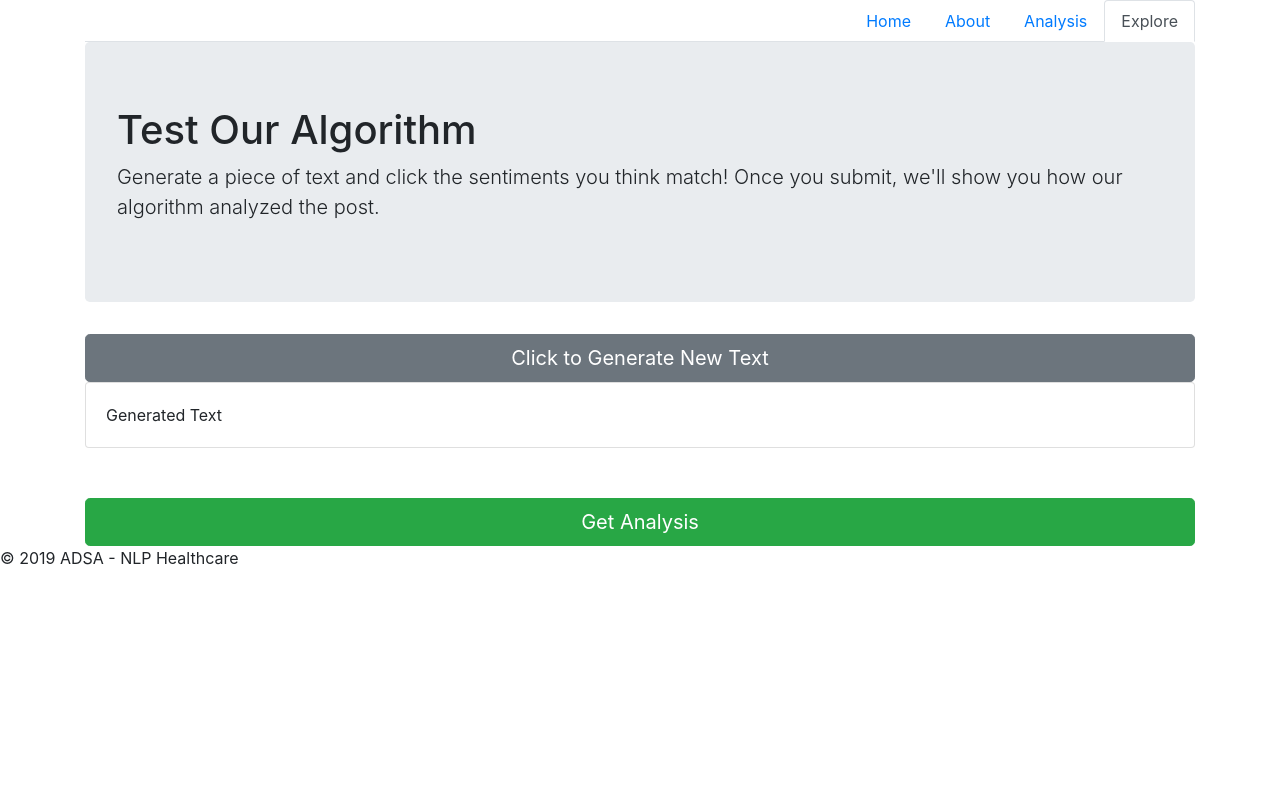
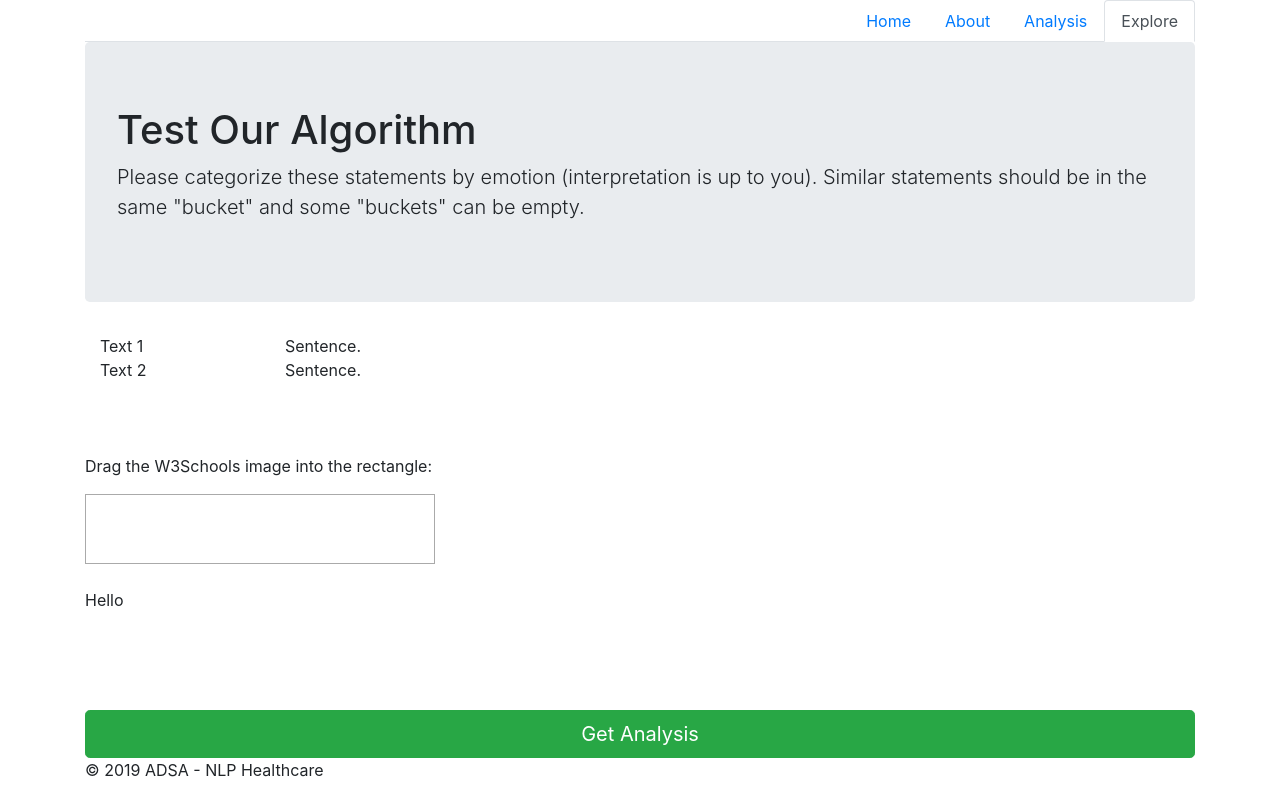
Before and after one commit to ADSA-UIUC/NLPFA18, a Flask app: page /explore in a window 1280 px wide. Run offline with Flask 2, Linux system fonts and the light colour scheme; some libraries are stand-ins or nearby versions.

Commit message:
stuck on drag and drop

```diff
--- a/src/flaskr/app/templates/explore.html
+++ b/src/flaskr/app/templates/explore.html
@@ -1,5 +1,8 @@
 {% extends "base.html" %}
 {% block title %}Explore{% endblock %}
+
+<script type="text/javascript" src="explore.js"></script>
+
 {% block body %}
 <div class="header clearfix">
   <nav>
@@ -15,23 +18,49 @@
 <div class="jumbotron">
   <h1>Test Our Algorithm</h1>
   <p class="lead">
-      Generate a piece of text and click the sentiments you think match!
-      Once you submit, we'll show you how our algorithm analyzed the post.
+      Please categorize these statements by emotion (interpretation is up to
+      you). Similar statements should be in the same "bucket" and some "buckets"
+      can be empty.
   </p>
 </div>
 
-<button type="button" class="btn btn-secondary btn-lg btn-block">
-    Click to Generate New Text
-</button>
-<div class="card">
-  <div class="card-body">
-    Generated Text
-  </div>
+<!-- todo: use javascript(?) and flask to generate cards based on info from python -->
+<div class = "container">
+    <div class="row">
+        <div id="drag1" class="col-2" draggable="true" data-group="0">Text 1</div>
+        <div class="col-10">Sentence.</div>
+    </div>
+    <div class="row">
+        <div id="drag2" class="col-2" draggable="true" data-group="0">Text 2</div>
+        <div class="col-10">Sentence.</div>
+    </div>
 </div>
+
+<div id="group1" ondrop="drop(event)" ondragover="allowDrop(event)"></div>
+
+
+<br> <br> <br>
+<!-- https://www.w3schools.com/html/tryit.asp?filename=tryhtml5_draganddrop -->
+
+<style>
+#div1 {
+  width: 350px;
+  height: 70px;
+  padding: 10px;
+  border: 1px solid #aaaaaa;
+}
+</style>
+
+<p>Drag the W3Schools image into the rectangle:</p>
+
+<div id="div1" ondrop="drop(event)" ondragover="allowDrop(event)"></div>
+<br>
+<a id="drag1" draggable="true" ondragstart="drag(event)">Hello</a>
+
+<br> <br> <br>
+
 
 <button type="button" class="btn btn-success btn-lg btn-block" style="margin-top: 50px;">
     Get Analysis
 </button>
-
-</div>
 {% endblock %}
--- a/src/flaskr/run.py
+++ b/src/flaskr/run.py
@@ -9,6 +9,7 @@ if __name__ == '__main__':
 
 # Commands to run (BASH):
 # export FLASK_APP=run.py
+# export FLASK_ENV=development
 # flask run
 
 # Extending a Shiny app with Python using Flask:
```
Also changed, not shown: src/flaskr/app/templates/explore.js (added, +51 -0 lines), src/flaskr/app/views.py (+12 -0 lines).
